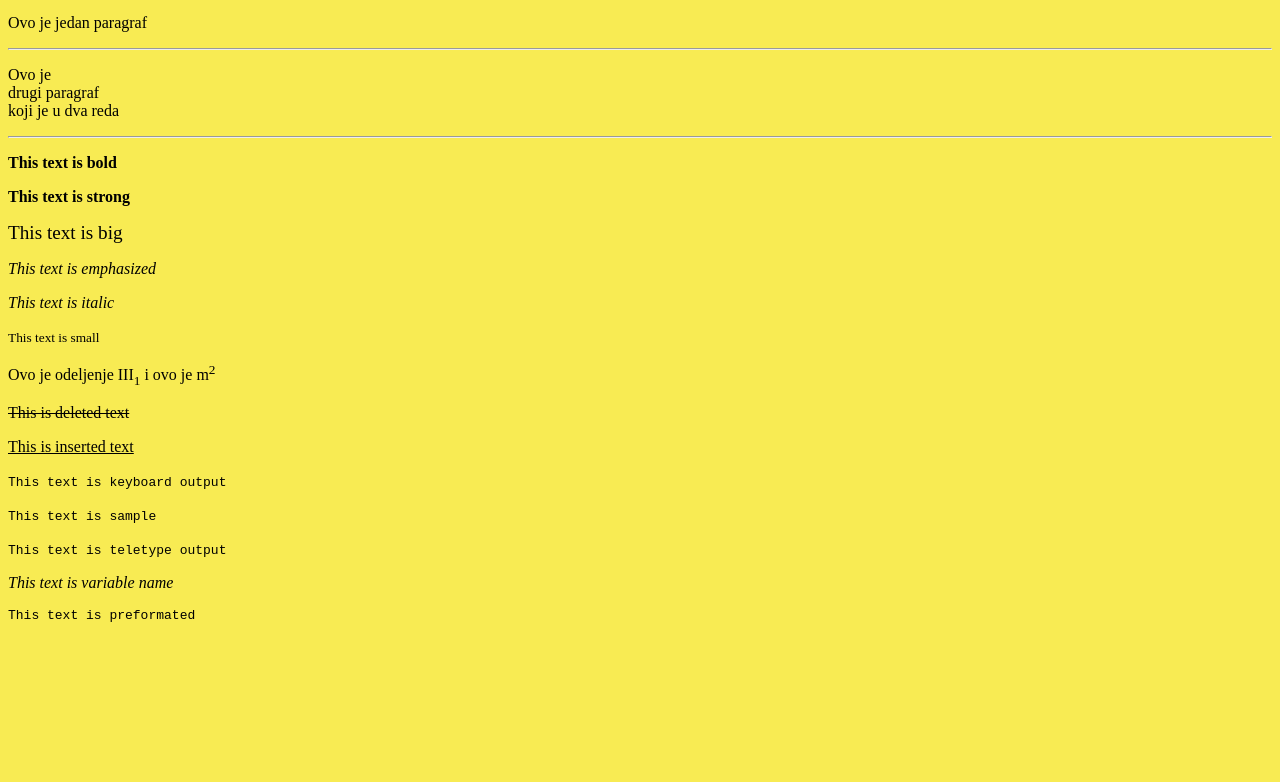
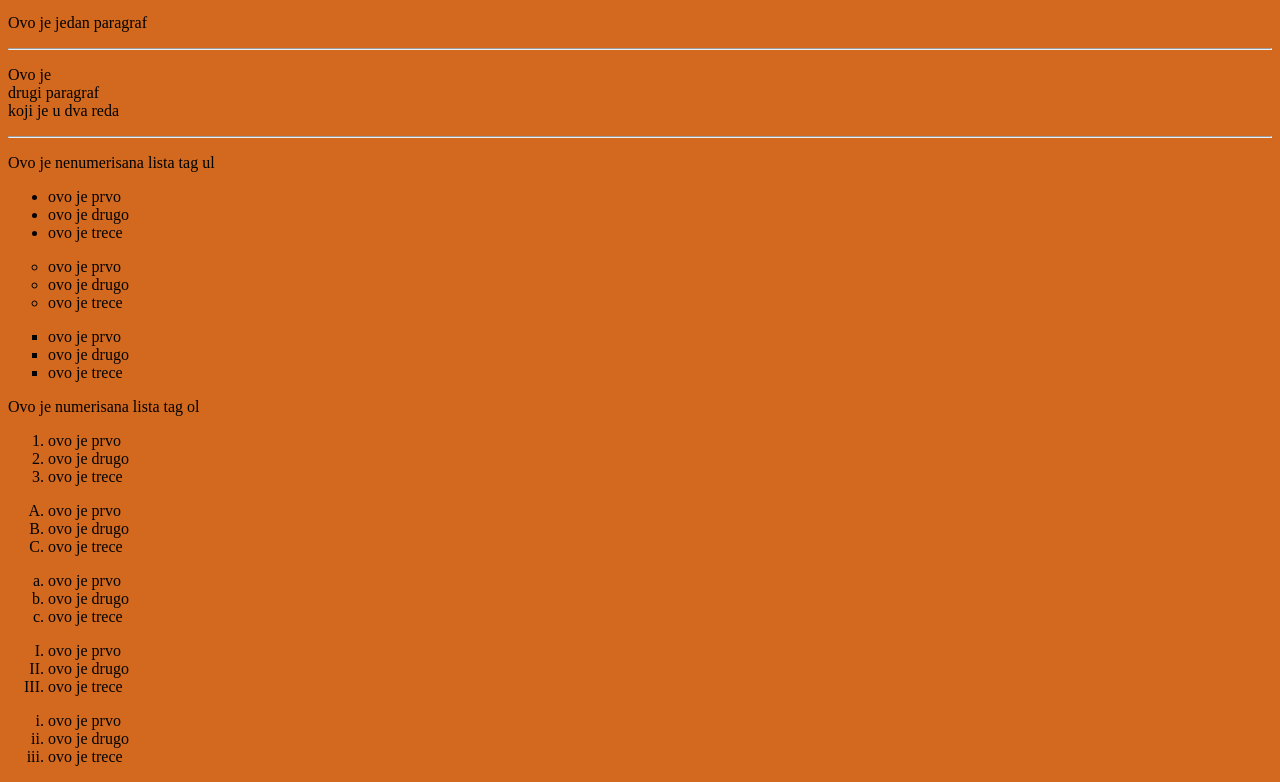
Before and after one commit to GimnazijaVrnjackaBanja/2024-31, a plain HTML site: page index.html in a window 1280 px wide. Shown: the part 1072-1854 px from the top of the page. Before the commit the page ends 1711 px from the top, so only its background shows below. Drawn offline with Linux system fonts and the light colour scheme.

Commit message:
Ubacene promene dana 4.4.2024. godine

```diff
--- a/index.html
+++ b/index.html
@@ -5,7 +5,7 @@
     <meta name="viewport" content="width=device-width, initial-scale=1.0">
     <title>2024 III-1</title>
 </head>
-<body style="background-color:rgb(248, 235, 83);">
+<body style="background-color: chocolate;">
     <h1 style="background-color:rgb(30, 206, 255);
     border: 2px solid black;
     padding: 50px; ">Dobrodošli na stranicu odeljenja III-1</h1>
@@ -47,20 +47,48 @@
     <hr>
     <p>Ovo je <br> drugi paragraf <br> koji je u dva reda</p>
     <hr>
-    <p><b>This text is bold</b></p>
-	<p><strong>This text is strong</strong></p>
-    <p><big>This text is big</big></p>
-	<p><em>This text is emphasized</em></p>
-    <p><i>This text is italic</i></p>
-	<p><small>This text is small</small></p>
-	<p>Ovo je odeljenje III<sub>1</sub> i ovo je m<sup>2</sup></p>
-	<p><del>This is deleted text</del></p>
-	<p><ins>This is inserted text</ins></p>
-    <p><kbd>This text is keyboard output</kbd></p>
-    <p><samp>This text is sample</sample></p>
-    <p><tt>This text is teletype output</tt></p>
-    <p><var>This text is variable name</vat></p>
-    <p><pre>This text is preformated</pre></p>
+   <p>Ovo je nenumerisana lista tag ul</p>
+   <ul>
+    <li>ovo je prvo</li>
+    <li>ovo je drugo</li>
+    <li>ovo je trece</li>
+   </ul>
+   <ul style="list-style-type: circle;">
+    <li>ovo je prvo</li>
+    <li>ovo je drugo</li>
+    <li>ovo je trece</li>
+   </ul>
+   <ul style="list-style-type: square;">
+    <li>ovo je prvo</li>
+    <li>ovo je drugo</li>
+    <li>ovo je trece</li>
+   </ul>
+   <p>Ovo je numerisana lista tag ol</p>
+   <ol>
+    <li>ovo je prvo</li>
+    <li>ovo je drugo</li>
+    <li>ovo je trece</li>
+   </ol>
+   <ol type="A">
+    <li>ovo je prvo</li>
+    <li>ovo je drugo</li>
+    <li>ovo je trece</li>
+   </ol>
+   <ol type="a">
+    <li>ovo je prvo</li>
+    <li>ovo je drugo</li>
+    <li>ovo je trece</li>
+   </ol>
+   <ol type="I">
+    <li>ovo je prvo</li>
+    <li>ovo je drugo</li>
+    <li>ovo je trece</li>
+   </ol>
+   <ol type="i">
+    <li>ovo je prvo</li>
+    <li>ovo je drugo</li>
+    <li>ovo je trece</li>
+   </ol>
 
 </body>
 </html>
```
